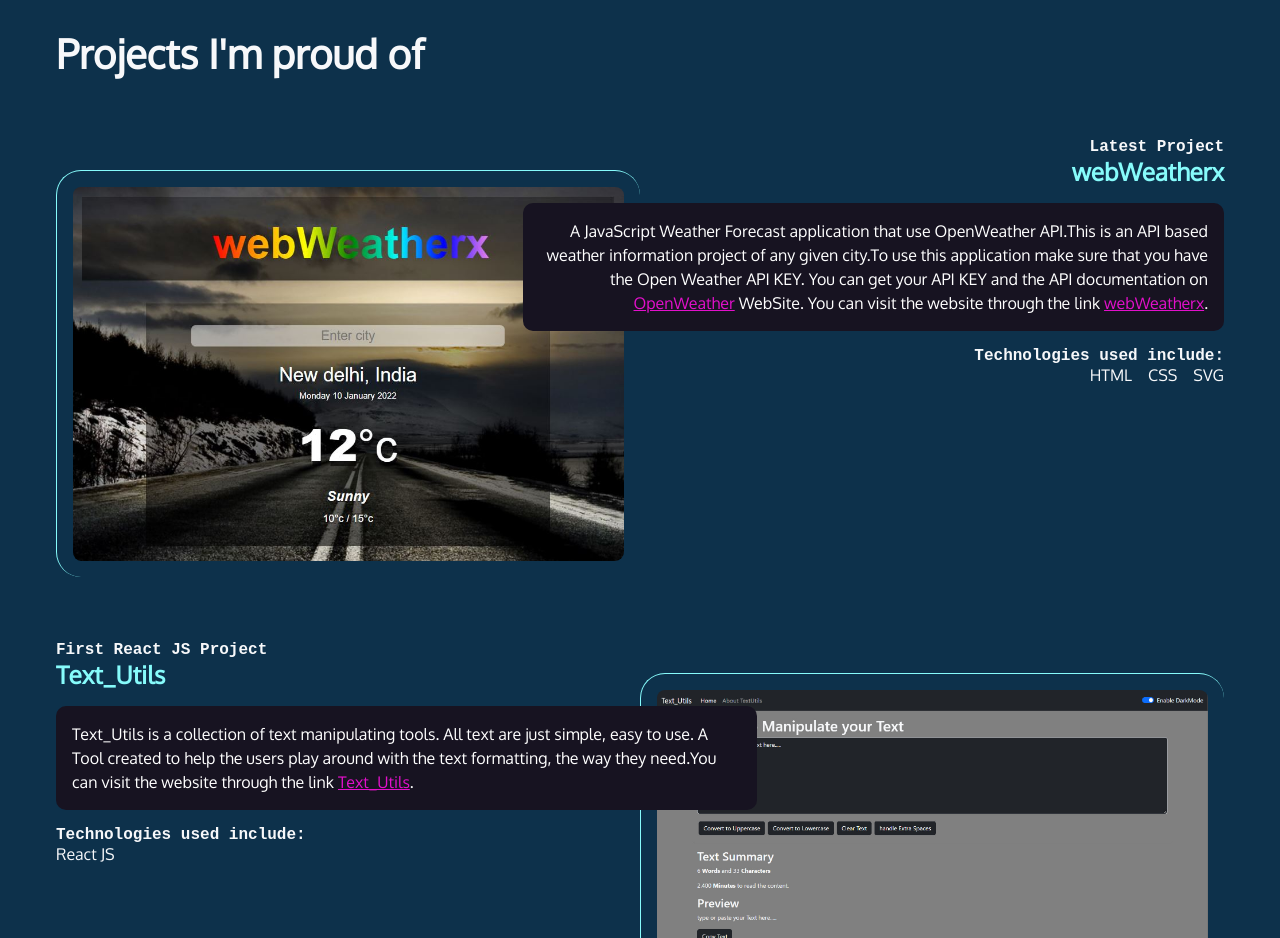
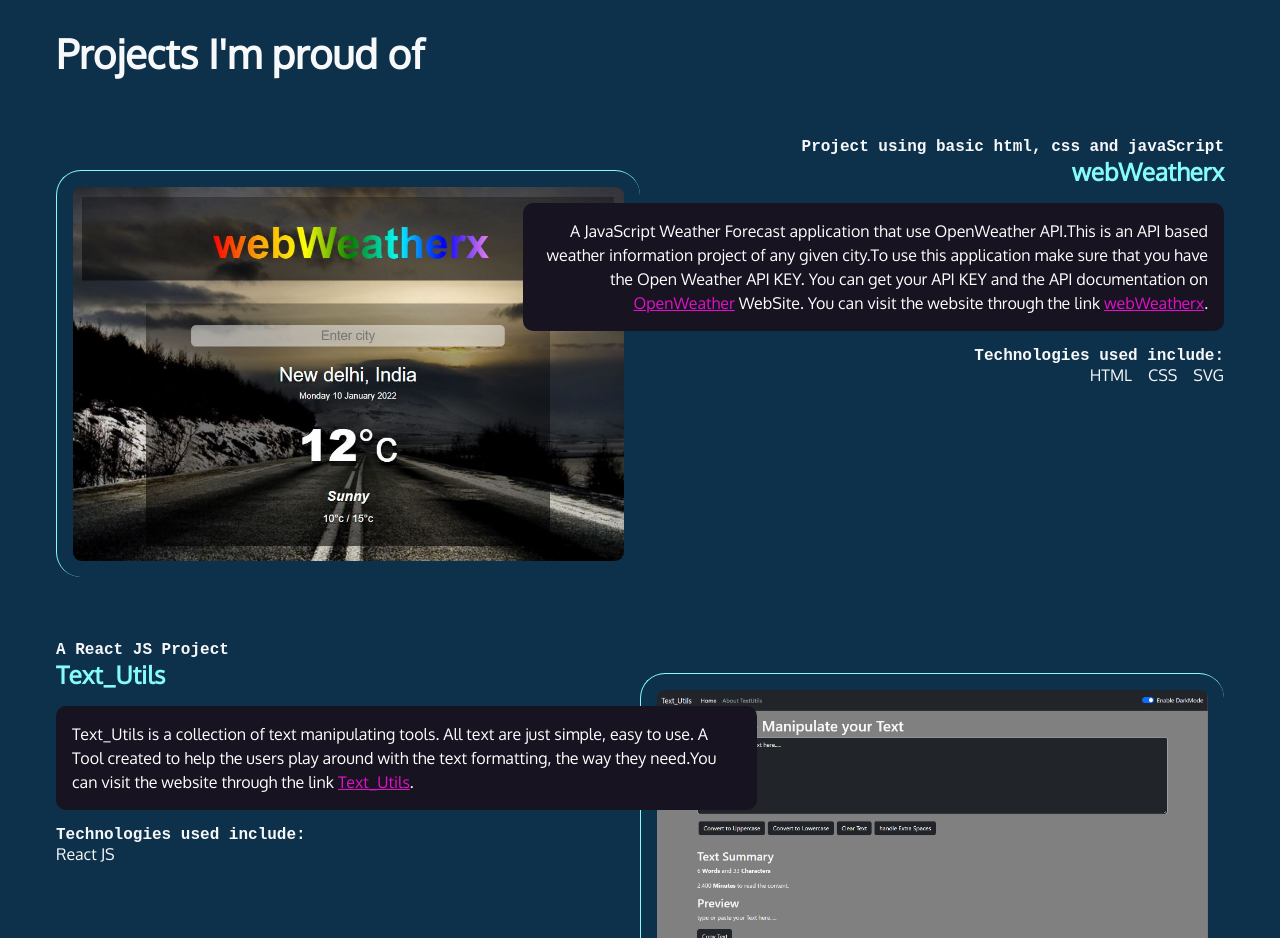
Before and after one commit to SanketSarmalkar/SanketSarmalkar.github.io, a plain HTML site: page index.html in a window 1280 px wide. Shown: the part 940-1878 px from the top of the page. Drawn offline with Linux system fonts and the light colour scheme; a web font is replaced by a local one.

Commit message:
Update index.html

```diff
--- a/index.html
+++ b/index.html
@@ -71,7 +71,7 @@
         <h2>Projects I'm proud of</h2>
        <article>
           <div class="text">
-            <h4>Latest Project</h4>
+            <h4>Project using basic html, css and javaScript</h4>
             <h3>webWeatherx</h3>
             <p class="blackbox">
              A JavaScript Weather Forecast application that use OpenWeather API.This is an API based weather information project of any given city.To use this application make sure that you have the Open Weather API KEY. You can get your API KEY and the API documentation on <a href="https://openweathermap.org/">OpenWeather</a> WebSite.
@@ -88,7 +88,7 @@
                 </article>
                <article class="reverse">
                     <div class="text">
-                        <h4>First React JS Project</h4>
+                        <h4>A React JS Project</h4>
                         <h3>Text_Utils</h3>
                         <p class="blackbox">
                             Text_Utils is a collection of text manipulating tools. All text are just simple, easy to use. A Tool created to help the users play around with the text formatting, the way they need.You can visit the website through the link
```
